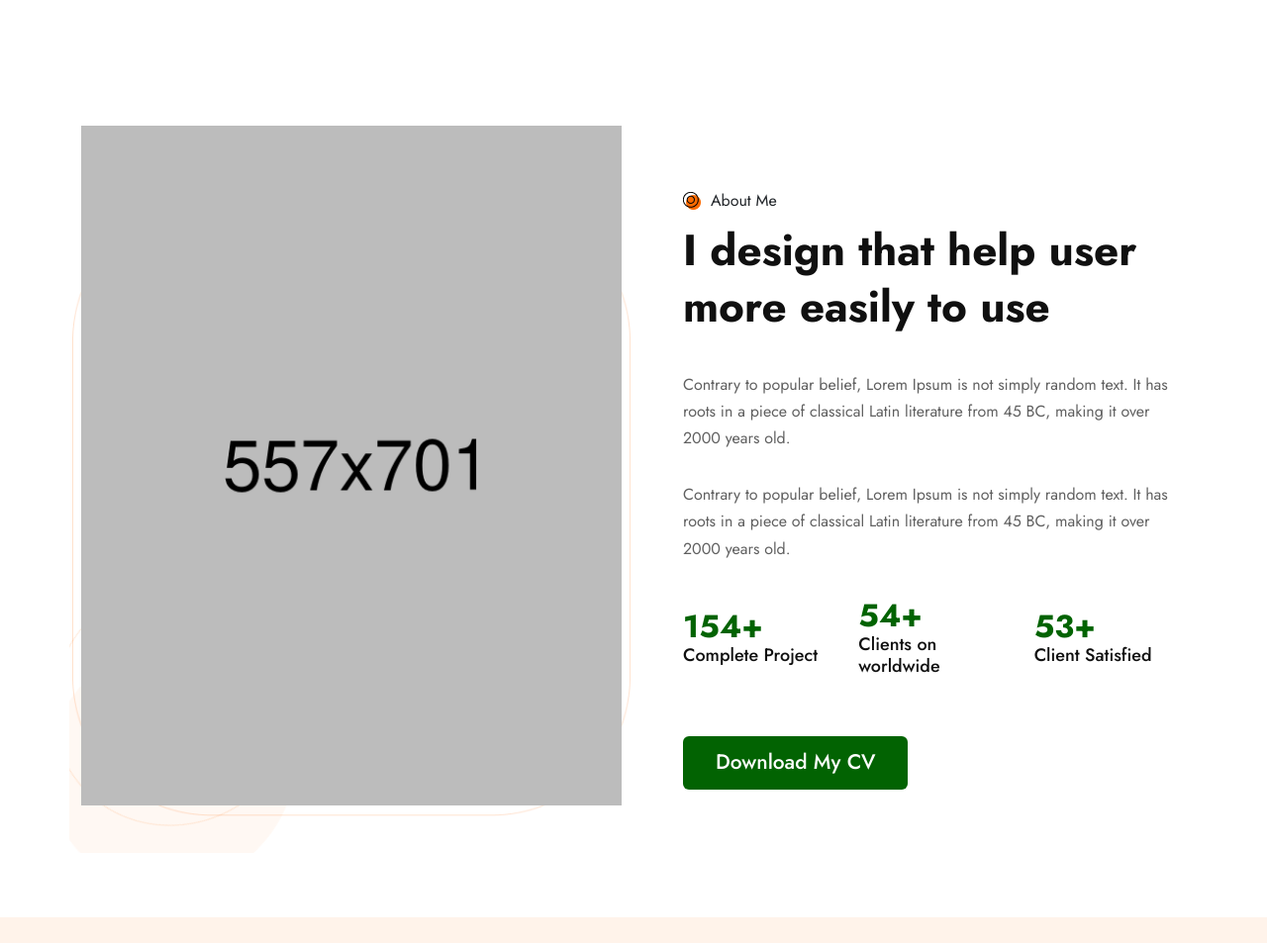
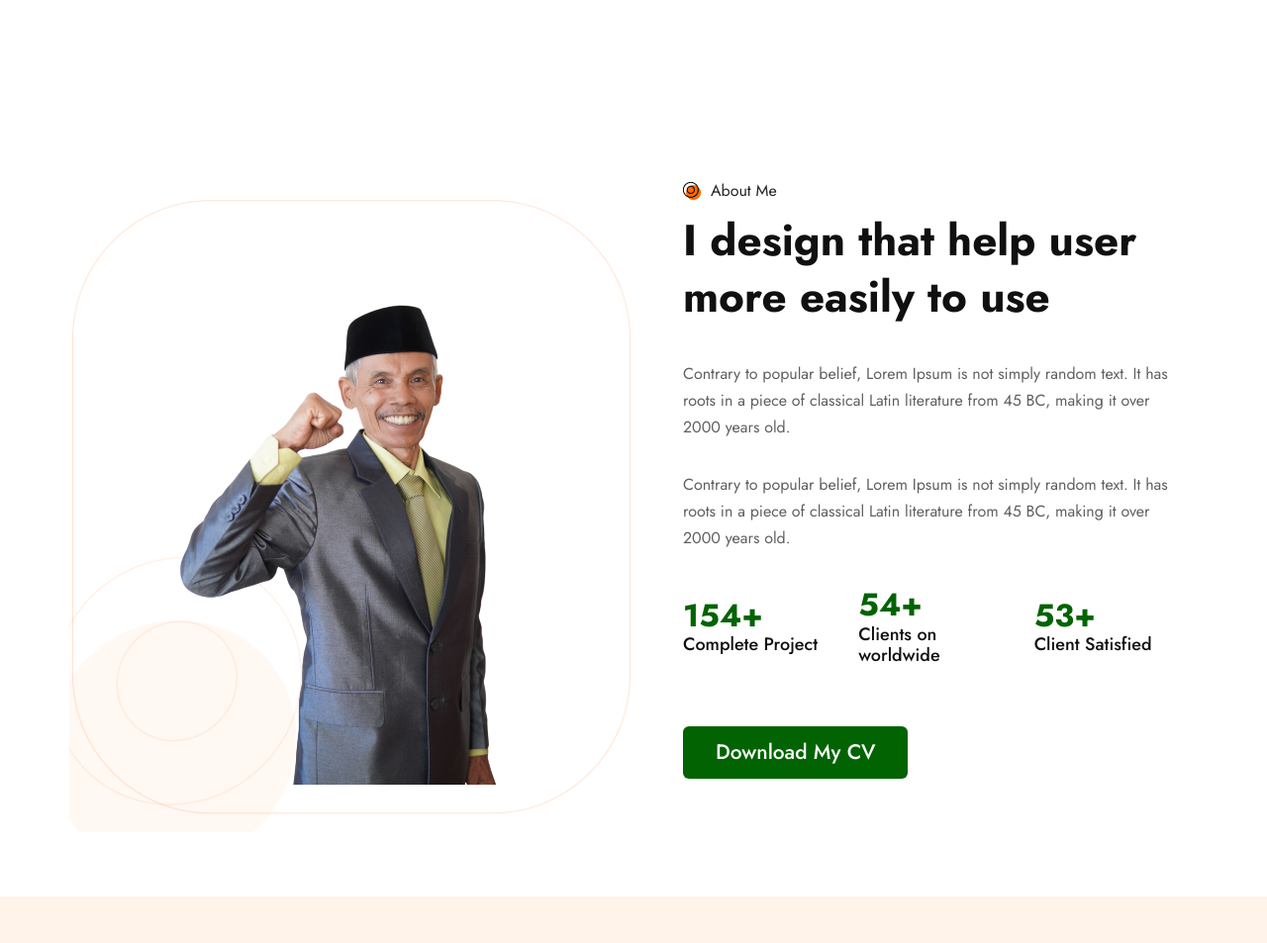
Before and after one commit to autobot-byte/bayu.github.io, a plain HTML site: page index.html in a window 1280 px wide. Shown: the part 928-1881 px from the top of the page at 99% size. Drawn offline with Linux system fonts and the light colour scheme.

Commit message:
section about 📸

```diff
--- a/index.html
+++ b/index.html
@@ -185,7 +185,7 @@
                             <div class="row align-items-center">
                                 <div
                                     class="about-image-col col-12 col-lg-6 text-center position-relative overflow-hidden pb-3 pb-sm-5">
-                                    <img class="img-fluid position-relative z-1" src="img/aboutFourImg.png"
+                                    <img class="img-fluid position-relative z-1" src="img/BAYU.png"
                                         alt="about image">
                                     <img class="about-four-shape position-absolute rotate-360"
                                         src="img/aboutFourCirclle.png" alt="circular shape">
```
